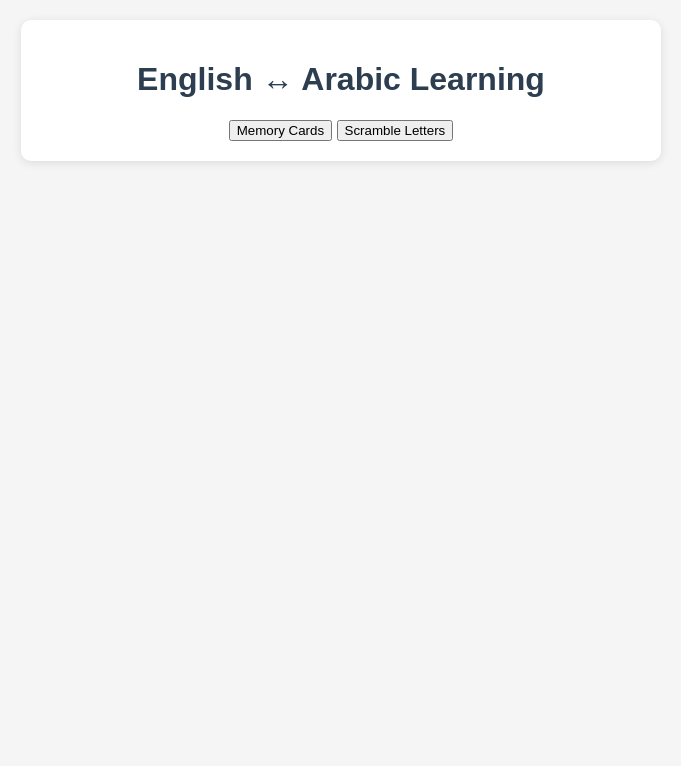
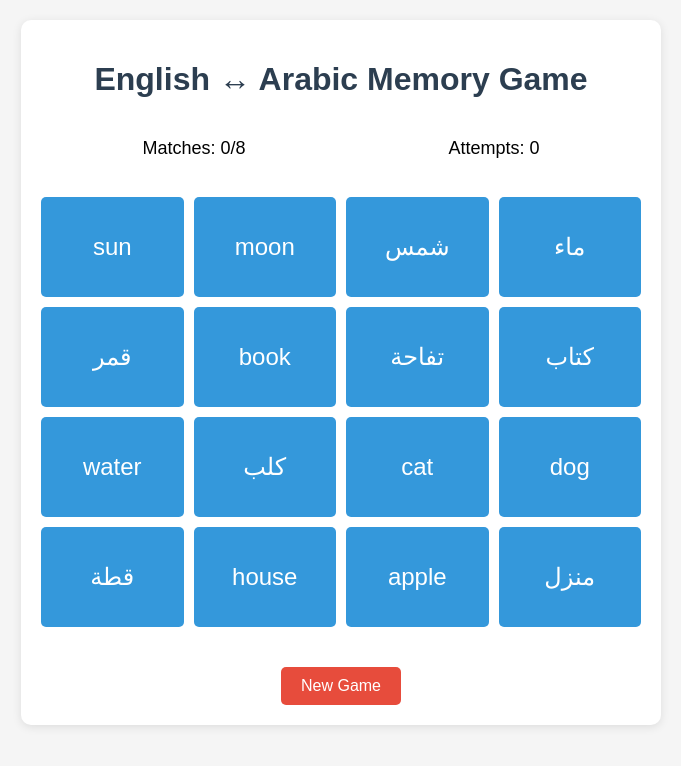
Before and after one commit to Tossengames/English_Arabic_Game-, a plain HTML site: page index.html in a window 1280 px wide. Shown: the whole page, without its empty margins (299-980 px from the left). Drawn offline with Linux system fonts and the light colour scheme.

Commit message:
Update index.html

```diff
--- a/index.html
+++ b/index.html
@@ -1,18 +1,19 @@
 <!DOCTYPE html>
 <html>
 <head>
-    <title>English-Arabic Learning Games</title>
+    <title>English-Arabic Memory Game</title>
     <meta name="viewport" content="width=device-width, initial-scale=1">
     <link rel="stylesheet" href="style.css">
 </head>
 <body>
     <div class="game-container">
-        <h1>English ↔ Arabic Learning</h1>
-        <div class="game-selector">
-            <button onclick="startMemoryGame()">Memory Cards</button>
-            <button onclick="startScrambleGame()">Scramble Letters</button>
+        <h1>English ↔ Arabic Memory Game</h1>
+        <div class="stats">
+            <p>Matches: <span id="matches">0</span>/<span id="total-pairs">0</span></p>
+            <p>Attempts: <span id="attempts">0</span></p>
         </div>
-        <div id="game-area"></div>
+        <div id="game-board"></div>
+        <button id="reset-btn">New Game</button>
     </div>
     <script src="script.js"></script>
 </body>
```
